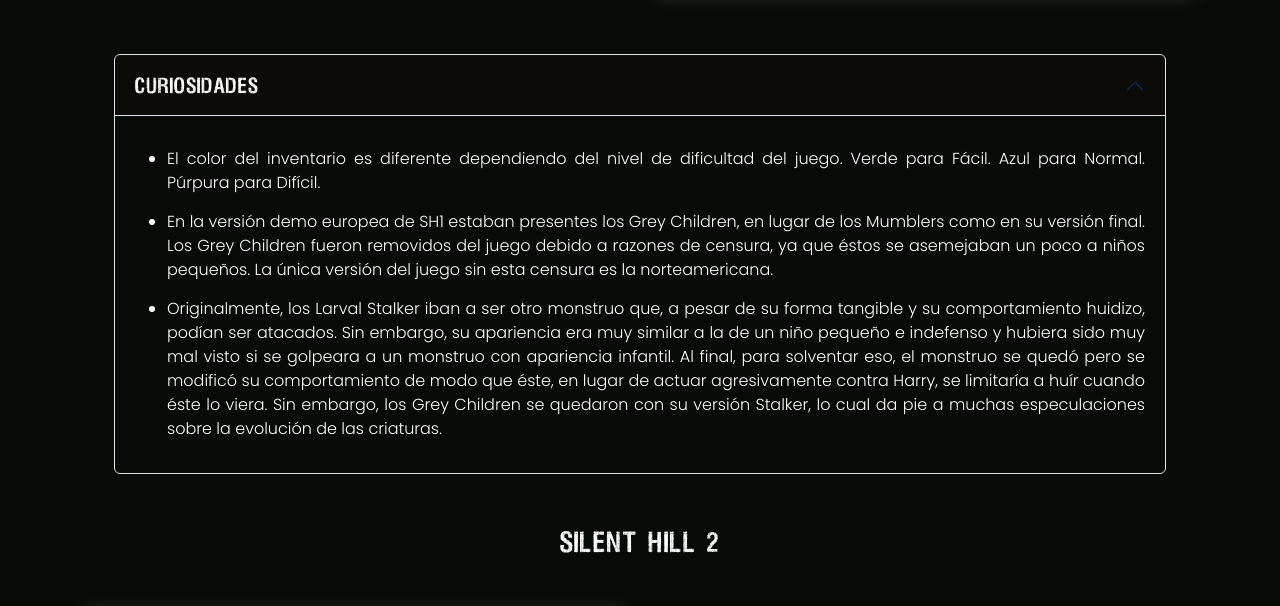
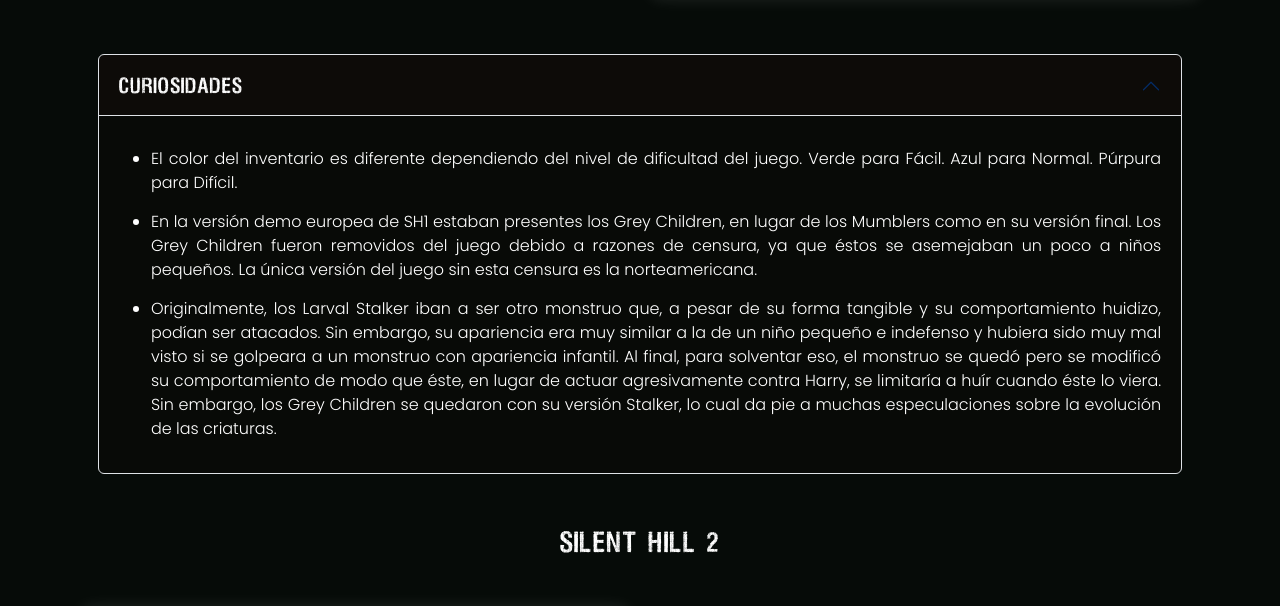
Before and after one commit to matferrando/ProyectoFinal-MatiasFerrando, a plain HTML site: page html/juegos.html in a window 1280 px wide. Shown: the part 714-1320 px from the top of the page. Drawn offline with nearby package versions, Linux system fonts and the light colour scheme.

Commit message:
modificaciones hechas

```diff
--- a/scss/_arte.scss
+++ b/scss/_arte.scss
@@ -39,6 +39,7 @@
                 span {
                     color: $colorsh;
                 }
+
             }
         }
 
--- a/scss/_juegos.scss
+++ b/scss/_juegos.scss
@@ -10,7 +10,7 @@
     .accordion-item {
         text-align: justify;
         background-color: rgba(28, 5, 5, 0.077);
-        margin: 0 90px;
+        margin: 0 6%;
 
         .accordion-body {
             font-family: poppins;
--- a/scss/_nav.scss
+++ b/scss/_nav.scss
@@ -83,7 +83,7 @@
 
 #check:checked~.nav-menu {
   height: 100vh;
-
+  z-index: 1;
 
   li {
     display: block;
```
Also changed, not shown: css/estilo.css, 1 other file.
